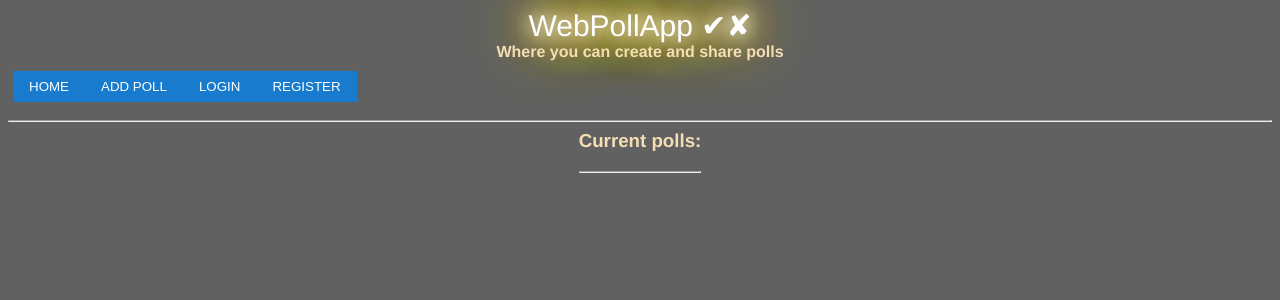
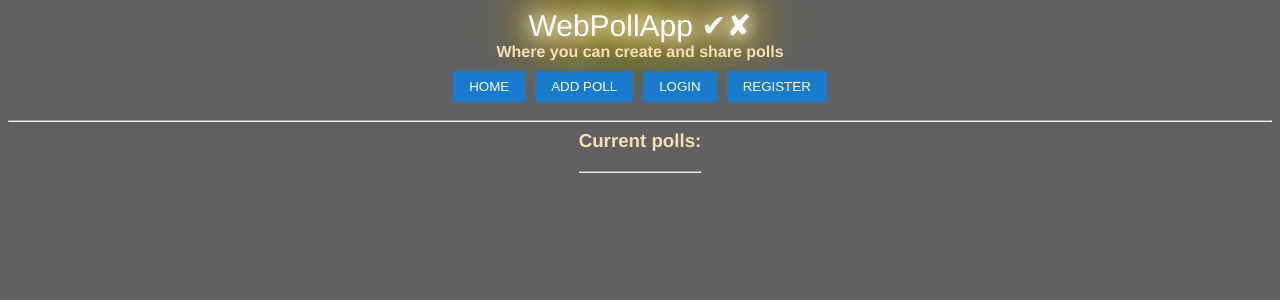
Before and after one commit to Quasit/WebPollApp, a Flask app: page / in a window 1280 px wide. Shown: the top 300 px of the page. Run offline with Flask 2, Linux system fonts and the light colour scheme; data that the repository does not hold is empty.

Commit message:
changes made to the project

```diff
--- a/templates/base.html
+++ b/templates/base.html
@@ -42,6 +42,7 @@
         input[type=submit], [type=button] {
             background-color: #187bcd;
             padding: 8px 16px;
+            margin-inline: 5px;
             color: white;
             border: none;
             cursor: pointer;
@@ -60,7 +61,7 @@
         <b class="wheat">Where you can create and share polls</b>
     </center>
 </div>
-<div style="display: table; margin: 0 auto; padding: 10px 0px; margin-left: 5px; margin-right: 5px;">
+<div style="display: table; margin: 0 auto; padding: 10px 0px;">
 <form class="pull-left" action="{{ url_for('index') }}" style="display: inline;"><input type="submit" value="HOME" /></form>
 <form class="pull-left" action="{{ url_for('add_poll', username=current_user.username) }}" style="display: inline;"><input type="submit" value="ADD POLL" /></form>
 {% if current_user.is_anonymous %}
```
